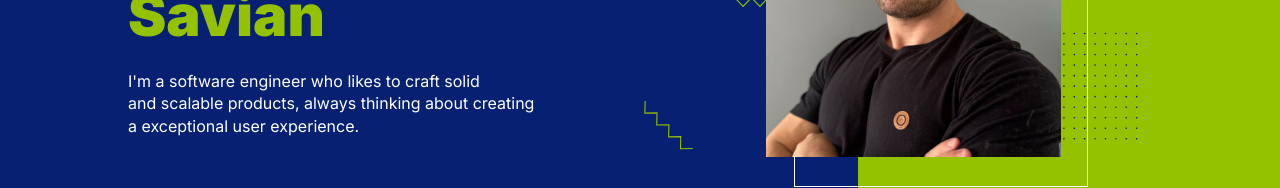
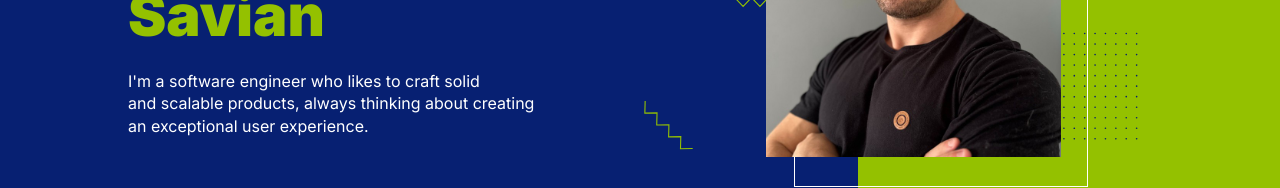
Before and after one commit to mdsavian/marlonsavian.com, a Next.js app: page / in a window 1280 px wide. Shown: the part 287-475 px from the top of the page. Built offline with nearby package versions, Linux system fonts and the light colour scheme.

Commit message:
feat(hero): fix error

```diff
--- a/app/components/Hero/Subtitle.tsx
+++ b/app/components/Hero/Subtitle.tsx
@@ -10,7 +10,8 @@ const SubTitle = () => {
     >
       I&#39;m a software engineer who likes to craft solid
       <br /> and scalable products, always thinking about creating
-      <br />a exceptional user experience.
+      <br />
+      an exceptional user experience.
     </AnimatedComponent>
   );
 };
```
